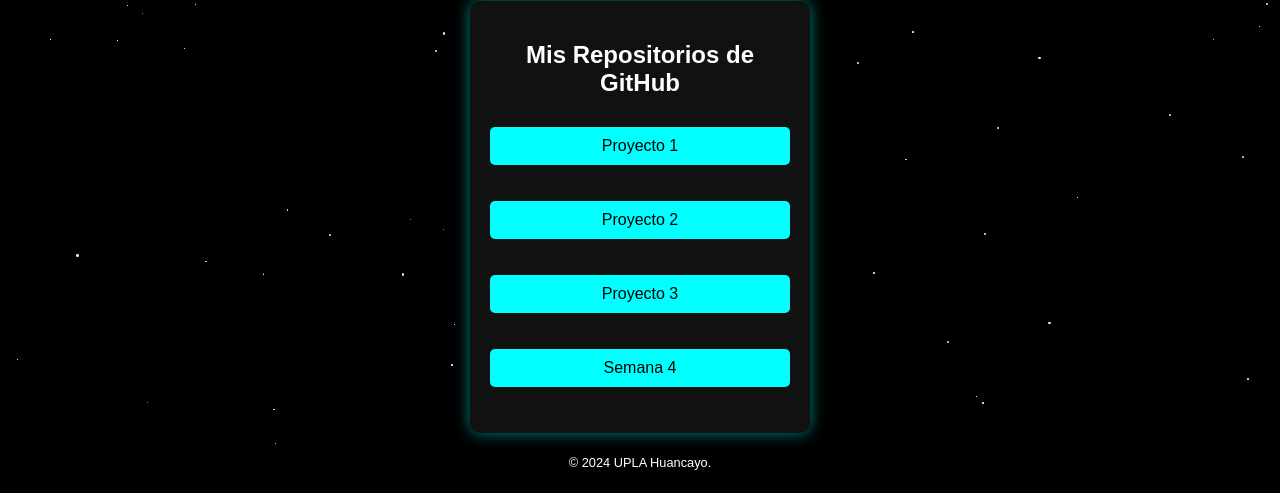
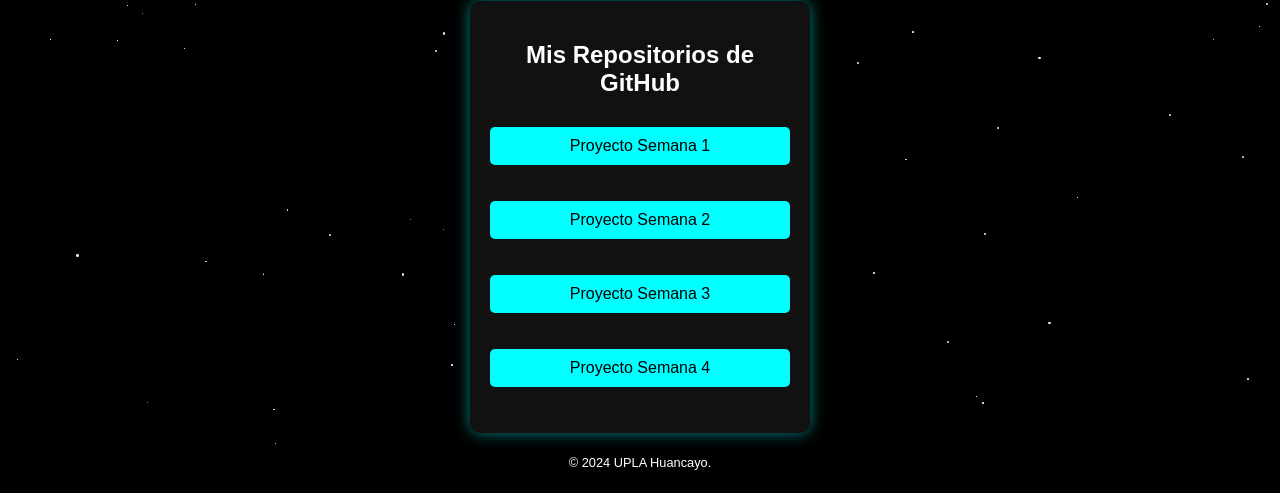
Before and after one commit to saintdeyb321/saintdeyb321.github.io, a plain HTML site: page index.html in a window 1280 px wide. Shown: the part 350-843 px from the top of the page. Drawn offline with Linux system fonts and the light colour scheme.

Commit message:
Add files via upload

```diff
--- a/index.html
+++ b/index.html
@@ -38,10 +38,10 @@
     <main>
         <div class="github-section">
             <h2>Mis Repositorios de GitHub</h2>
-            <p><a href="https://github.com/saintdeyb321/Semana-1" target="_blank"><button>Proyecto 1</button></a></p>
-            <p><a href="https://github.com/saintdeyb321/Semana-2" target="_blank"><button>Proyecto 2</button></a></p>
-            <p><a href="https://github.com/saintdeyb321/Semana-3" target="_blank"><button>Proyecto 3</button></a></p>
-            <p><a href="https://github.com/saintdeyb321/Semana-4" target="_blank"><button>Semana 4</button></a></p>
+            <p><a href="https://github.com/saintdeyb321/Semana-1" target="_blank"><button>Proyecto Semana 1</button></a></p>
+            <p><a href="https://github.com/saintdeyb321/Semana-2" target="_blank"><button>Proyecto Semana 2</button></a></p>
+            <p><a href="https://github.com/saintdeyb321/Semana-3" target="_blank"><button>Proyecto Semana 3</button></a></p>
+            <p><a href="https://github.com/saintdeyb321/Semana-4" target="_blank"><button>Proyecto Semana 4</button></a></p>
         </div>
     </main>
 
```
